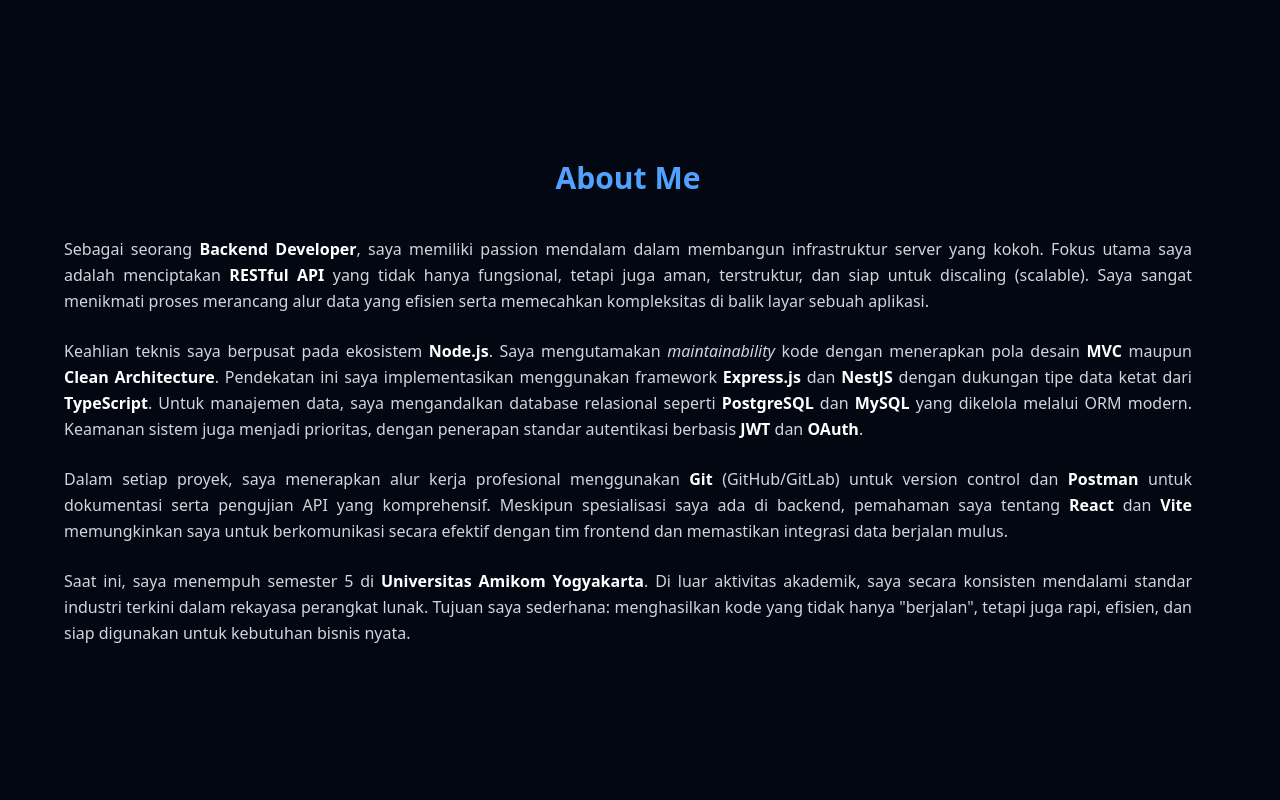
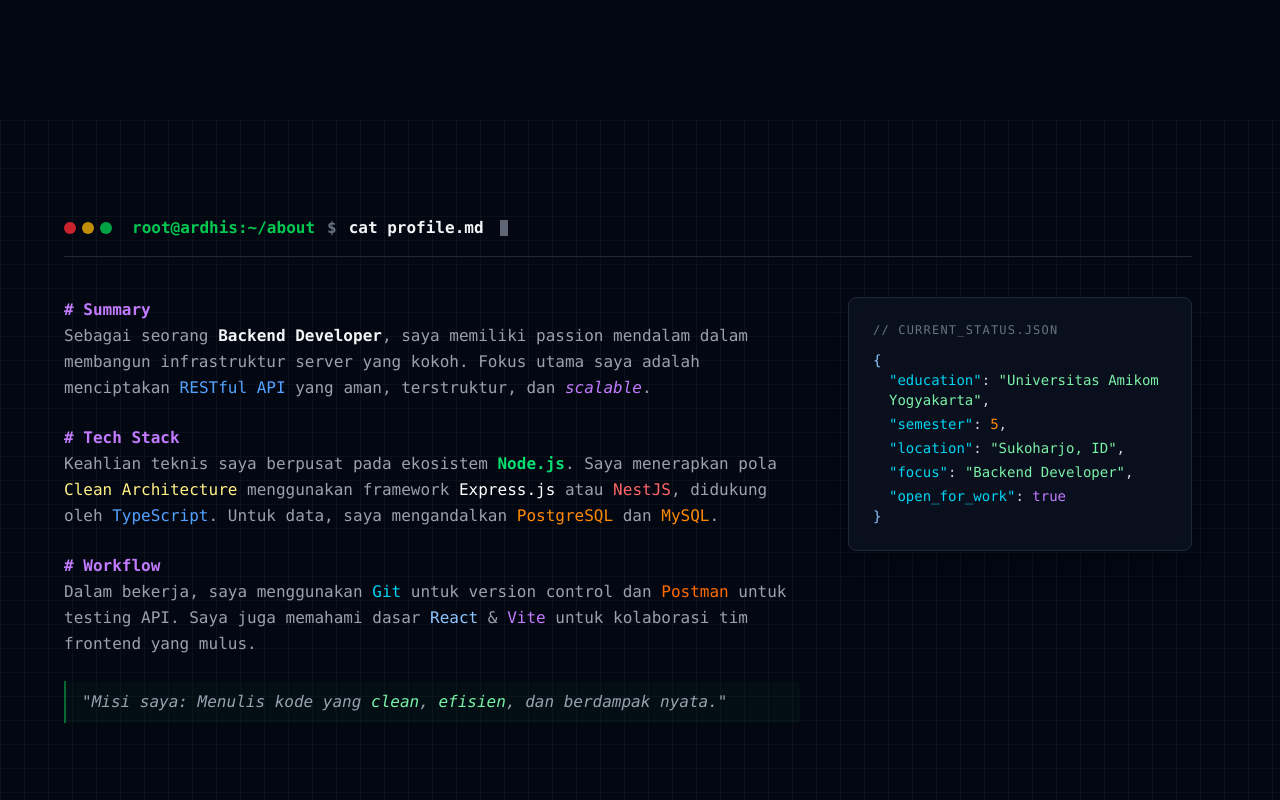
Before and after one commit to ardhisparahita/portfolio, a React (Vite) app: page / in a window 1280 px wide. Shown: the part 760-1560 px from the top of the page. Built offline with nearby package versions, Linux system fonts and the light colour scheme.

Commit message:
style: change style to backend

```diff
--- a/src/Pages/About.tsx
+++ b/src/Pages/About.tsx
@@ -4,76 +4,110 @@
   return (
     <section
       id="about"
-      className="
-        min-h-screen bg-gray-950 text-white
-        pt-10 pb-24
-      "
-      aria-label="About Me Section"
+      className="bg-gray-950 text-gray-300 font-mono py-24 relative overflow-hidden"
     >
-      <div className="max-w-6xl mx-auto w-full px-6 xl:pl-0 xl:pr-6">
-        {/* Title */}
-        <h2 className="text-3xl font-bold text-center mb-10 text-blue-400">
-          About Me
-        </h2>
+      <div className="absolute inset-0 bg-[linear-gradient(to_right,#80808012_1px,transparent_1px),linear-gradient(to_bottom,#80808012_1px,transparent_1px)] bg-size-[24px_24px]"></div>
 
-        {/* Content */}
-        <div className="space-y-6 text-gray-300 text-base leading-relaxed text-justify">
+      <div className="max-w-6xl mx-auto w-full px-6 xl:pl-0 xl:pr-6 relative z-10">
+        <div className="mb-10 flex items-center gap-3 text-sm md:text-base font-bold border-b border-gray-800 pb-4">
+          <div className="flex gap-1.5 mr-2">
+            <div className="w-3 h-3 rounded-full bg-red-500/80"></div>
+            <div className="w-3 h-3 rounded-full bg-yellow-500/80"></div>
+            <div className="w-3 h-3 rounded-full bg-green-500/80"></div>
+          </div>
+
+          <span className="text-green-500">root@ardhis:~/about</span>
+          <span className="text-gray-500">$</span>
+          <span className="text-gray-100">cat profile.md</span>
+          <span className="w-2 h-4 bg-gray-500 animate-pulse ml-1"></span>
+        </div>
+
+        <div className="grid grid-cols-1 md:grid-cols-3 gap-12">
+          <div className="md:col-span-2 space-y-6 text-base leading-relaxed text-gray-400">
             <p>
+              <span className="text-purple-400 font-bold"># Summary</span>{" "}
+              <br />
               Sebagai seorang{" "}
-            <span className="font-semibold text-white">Backend Developer</span>,
-            saya memiliki passion mendalam dalam membangun infrastruktur server
-            yang kokoh. Fokus utama saya adalah menciptakan{" "}
-            <span className="font-semibold text-white">RESTful API</span> yang
-            tidak hanya fungsional, tetapi juga aman, terstruktur, dan siap
-            untuk discaling (scalable). Saya sangat menikmati proses merancang
-            alur data yang efisien serta memecahkan kompleksitas di balik layar
-            sebuah aplikasi.
+              <span className="text-gray-100 font-semibold">
+                Backend Developer
+              </span>
+              , saya memiliki passion mendalam dalam membangun infrastruktur
+              server yang kokoh. Fokus utama saya adalah menciptakan{" "}
+              <span className="text-blue-400">RESTful API</span> yang aman,
+              terstruktur, dan{" "}
+              <span className="text-purple-400 italic">scalable</span>.
             </p>
 
             <p>
+              <span className="text-purple-400 font-bold"># Tech Stack</span>{" "}
+              <br />
               Keahlian teknis saya berpusat pada ekosistem{" "}
-            <span className="font-semibold text-white">Node.js</span>. Saya
-            mengutamakan <em>maintainability</em> kode dengan menerapkan pola
-            desain <span className="font-semibold text-white">MVC</span> maupun{" "}
-            <span className="font-semibold text-white">Clean Architecture</span>
-            . Pendekatan ini saya implementasikan menggunakan framework{" "}
-            <span className="font-semibold text-white">Express.js</span> dan{" "}
-            <span className="font-semibold text-white">NestJS</span> dengan
-            dukungan tipe data ketat dari{" "}
-            <span className="font-semibold text-white">TypeScript</span>. Untuk
-            manajemen data, saya mengandalkan database relasional seperti{" "}
-            <span className="font-semibold text-white">PostgreSQL</span> dan{" "}
-            <span className="font-semibold text-white">MySQL</span> yang
-            dikelola melalui ORM modern. Keamanan sistem juga menjadi prioritas,
-            dengan penerapan standar autentikasi berbasis{" "}
-            <span className="font-semibold text-white">JWT</span> dan{" "}
-            <span className="font-semibold text-white">OAuth</span>.
+              <span className="text-green-400 font-semibold">Node.js</span>.
+              Saya menerapkan pola{" "}
+              <span className="text-yellow-200">Clean Architecture</span>{" "}
+              menggunakan framework{" "}
+              <span className="text-white">Express.js</span> atau{" "}
+              <span className="text-red-400">NestJS</span>, didukung oleh{" "}
+              <span className="text-blue-400">TypeScript</span>. Untuk data,
+              saya mengandalkan{" "}
+              <span className="text-orange-400">PostgreSQL</span> dan{" "}
+              <span className="text-orange-400">MySQL</span>.
             </p>
 
             <p>
-            Dalam setiap proyek, saya menerapkan alur kerja profesional
-            menggunakan <span className="font-semibold text-white">Git</span>{" "}
-            (GitHub/GitLab) untuk version control dan{" "}
-            <span className="font-semibold text-white">Postman</span> untuk
-            dokumentasi serta pengujian API yang komprehensif. Meskipun
-            spesialisasi saya ada di backend, pemahaman saya tentang{" "}
-            <span className="font-semibold text-white">React</span> dan{" "}
-            <span className="font-semibold text-white">Vite</span> memungkinkan
-            saya untuk berkomunikasi secara efektif dengan tim frontend dan
-            memastikan integrasi data berjalan mulus.
+              <span className="text-purple-400 font-bold"># Workflow</span>{" "}
+              <br />
+              Dalam bekerja, saya menggunakan{" "}
+              <span className="text-cyan-400">Git</span> untuk version control
+              dan <span className="text-orange-500">Postman</span> untuk testing
+              API. Saya juga memahami dasar{" "}
+              <span className="text-blue-300">React</span> &{" "}
+              <span className="text-purple-400">Vite</span> untuk kolaborasi tim
+              frontend yang mulus.
             </p>
 
-          {/* PARAGRAF TERAKHIR YANG SUDAH DIPERBAIKI (OPSI A) */}
-          <p>
-            Saat ini, saya menempuh semester 5 di{" "}
-            <span className="font-semibold text-white">
-              Universitas Amikom Yogyakarta
+            <p className="border-l-2 border-green-500/50 pl-4 italic bg-green-900/10 py-2 rounded-r mt-4">
+              "Misi saya: Menulis kode yang{" "}
+              <span className="text-green-300">clean</span>,{" "}
+              <span className="text-green-300">efisien</span>, dan berdampak
+              nyata."
+            </p>
+          </div>
+
+          <div className="md:col-span-1">
+            <div className="bg-gray-900/50 border border-gray-800 rounded-lg p-6 backdrop-blur-sm font-mono text-sm shadow-xl hover:border-blue-500/30 transition duration-300">
+              <div className="text-gray-500 mb-3 text-xs uppercase tracking-widest">
+                // current_status.json
+              </div>
+              <div className="text-blue-300">{"{"}</div>
+              <div className="pl-4 space-y-1">
+                <div>
+                  <span className="text-cyan-400">"education"</span>:{" "}
+                  <span className="text-green-300">
+                    "Universitas Amikom Yogyakarta"
                   </span>
-            . Di luar aktivitas akademik, saya secara konsisten mendalami
-            standar industri terkini dalam rekayasa perangkat lunak. Tujuan saya
-            sederhana: menghasilkan kode yang tidak hanya "berjalan", tetapi
-            juga rapi, efisien, dan siap digunakan untuk kebutuhan bisnis nyata.
-          </p>
+                  ,
+                </div>
+                <div>
+                  <span className="text-cyan-400">"semester"</span>:{" "}
+                  <span className="text-orange-400">5</span>,
+                </div>
+                <div>
+                  <span className="text-cyan-400">"location"</span>:{" "}
+                  <span className="text-green-300">"Sukoharjo, ID"</span>,
+                </div>
+                <div>
+                  <span className="text-cyan-400">"focus"</span>:{" "}
+                  <span className="text-green-300">"Backend Developer"</span>,
+                </div>
+                <div>
+                  <span className="text-cyan-400">"open_for_work"</span>:{" "}
+                  <span className="text-purple-400">true</span>
+                </div>
+              </div>
+              <div className="text-blue-300">{"}"}</div>
+            </div>
+          </div>
         </div>
       </div>
     </section>
```
Lines whose indentation alone changed are shown as unchanged.
